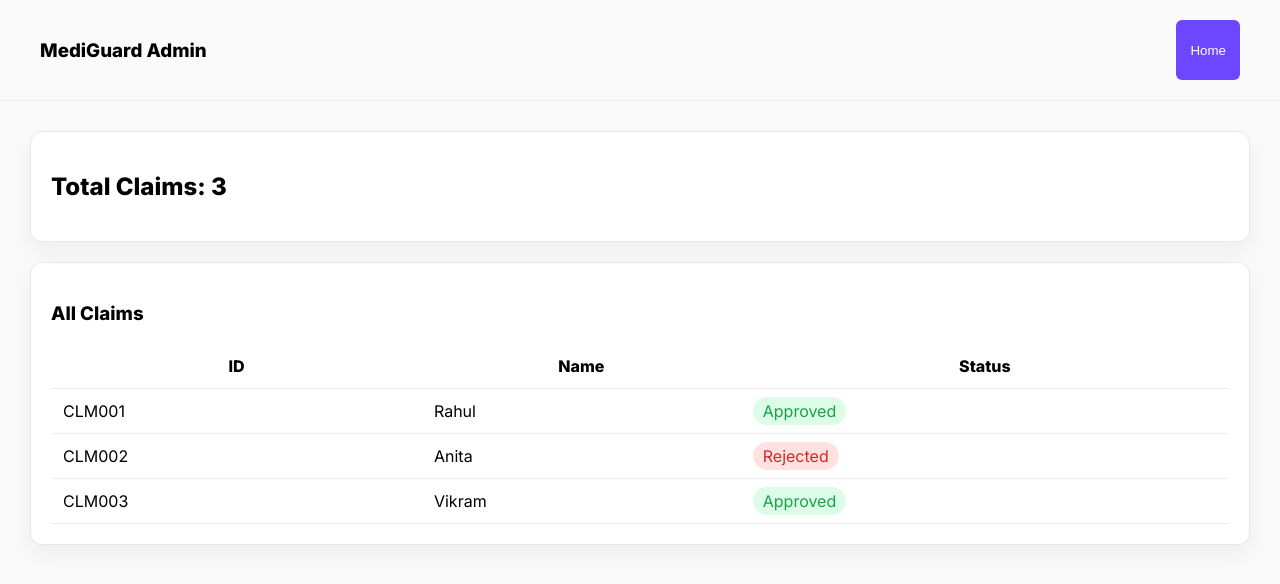
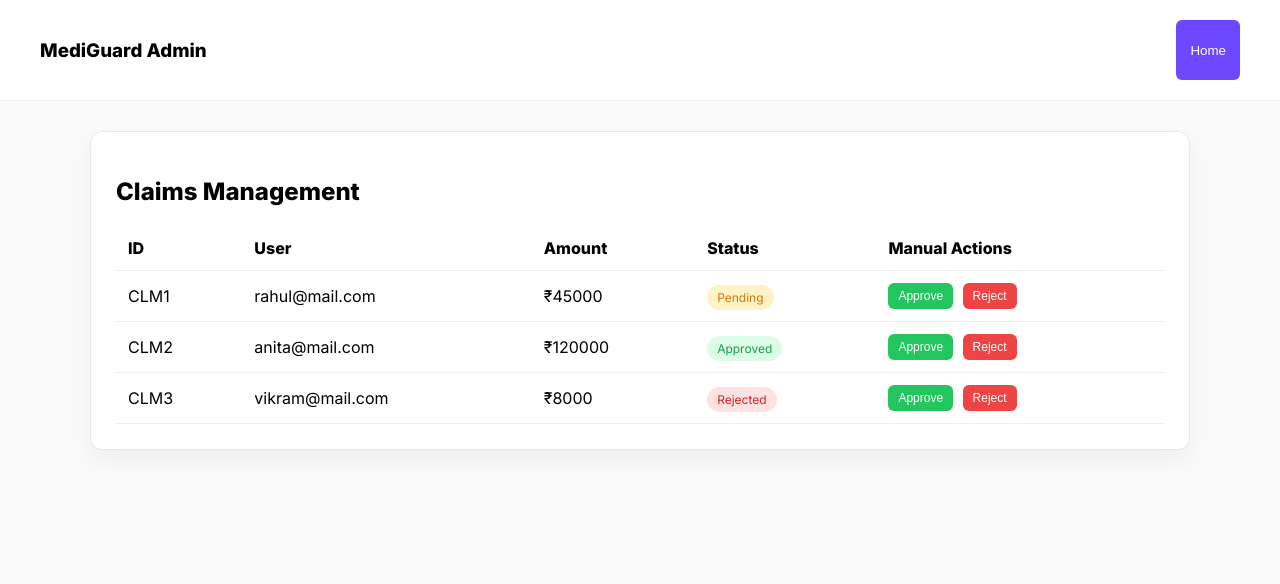
Before and after one commit to Srijan0409/MediGuard-AI, a website: page frontend/dash.html in a window 1280 px wide. Drawn offline with Linux system fonts and the light colour scheme.

Commit message:
Update dash.html

```diff
--- a/frontend/dash.html
+++ b/frontend/dash.html
@@ -14,26 +14,33 @@ body {
   background:#fafafa;
 }
 
+/* HEADER */
 .header {
   padding:20px 40px;
   border-bottom:1px solid #eee;
   display:flex;
   justify-content:space-between;
+  background:#fff;
 }
 
+/* CONTAINER */
 .container {
+  max-width:1100px;
+  margin:auto;
   padding:30px;
 }
 
+/* CARD */
 .card {
   background:#fff;
   border:1px solid #e5e7eb;
   border-radius:12px;
-  padding:20px;
-  margin-bottom:20px;
+  padding:25px;
+  margin-bottom:25px;
   box-shadow:0 10px 25px rgba(0,0,0,0.05);
 }
 
+/* TABLE */
 table {
   width:100%;
   border-collapse:collapse;
@@ -42,22 +49,40 @@ table {
 th, td {
   padding:12px;
   border-bottom:1px solid #eee;
+  text-align:left;
 }
 
+/* STATUS */
 .status {
-  padding:4px 10px;
+  padding:5px 10px;
   border-radius:20px;
+  font-size:12px;
 }
 
 .approved { background:#dcfce7; color:#16a34a; }
 .rejected { background:#fee2e2; color:#dc2626; }
+.pending { background:#fef3c7; color:#d97706; }
 
+/* BUTTONS */
 .btn {
+  padding:6px 10px;
+  border:none;
+  border-radius:6px;
+  cursor:pointer;
+  font-size:12px;
+  margin-right:5px;
+}
+
+.approve { background:#22c55e; color:white; }
+.reject { background:#ef4444; color:white; }
+
+/* TOP BUTTON */
+.top-btn {
+  background:#6c47ff;
+  color:white;
   padding:8px 14px;
   border:none;
   border-radius:6px;
-  background:#6c47ff;
-  color:white;
   cursor:pointer;
 }
 </style>
@@ -67,52 +92,86 @@ th, td {
 
 <div class="header">
   <h3>MediGuard Admin</h3>
-  <button class="btn" onclick="goHome()">Home</button>
+  <button class="top-btn" onclick="goHome()">Home</button>
 </div>
 
 <div class="container">
 
   <div class="card">
-    <h2>Total Claims: 3</h2>
-  </div>
+    <h2>Claims Management</h2>
 
-  <div class="card">
-    <h3>All Claims</h3>
-
-    <table>
+    <table id="table">
       <tr>
         <th>ID</th>
-        <th>Name</th>
+        <th>User</th>
+        <th>Amount</th>
         <th>Status</th>
+        <th>Manual Actions</th>
       </tr>
+    </table>
 
-      <tr>
-        <td>CLM001</td>
-        <td>Rahul</td>
-        <td><span class="status approved">Approved</span></td>
-      </tr>
-
-      <tr>
-        <td>CLM002</td>
-        <td>Anita</td>
-        <td><span class="status rejected">Rejected</span></td>
-      </tr>
-
-      <tr>
-        <td>CLM003</td>
-        <td>Vikram</td>
-        <td><span class="status approved">Approved</span></td>
-      </tr>
-
-    </table>
   </div>
 
 </div>
 
 <script>
+
+/* LOAD CLAIMS */
+let claims = JSON.parse(localStorage.getItem("claims")) || [];
+
+/* FALLBACK DATA */
+if(claims.length === 0){
+  claims = [
+    {email:"rahul@mail.com", amount:45000, status:"Pending"},
+    {email:"anita@mail.com", amount:120000, status:"Approved"},
+    {email:"vikram@mail.com", amount:8000, status:"Rejected"}
+  ];
+}
+
+/* RENDER */
+function render(){
+  let table = document.getElementById("table");
+
+  table.innerHTML = `
+    <tr>
+      <th>ID</th>
+      <th>User</th>
+      <th>Amount</th>
+      <th>Status</th>
+      <th>Manual Actions</th>
+    </tr>
+  `;
+
+  claims.forEach((c, i)=>{
+    table.innerHTML += `
+      <tr>
+        <td>CLM${i+1}</td>
+        <td>${c.email || "User"}</td>
+        <td>₹${c.amount || 0}</td>
+        <td><span class="status ${c.status.toLowerCase()}">${c.status}</span></td>
+        <td>
+          <button class="btn approve" onclick="updateStatus(${i}, 'Approved')">Approve</button>
+          <button class="btn reject" onclick="updateStatus(${i}, 'Rejected')">Reject</button>
+        </td>
+      </tr>
+    `;
+  });
+}
+
+/* UPDATE */
+function updateStatus(index, status){
+  claims[index].status = status;
+  localStorage.setItem("claims", JSON.stringify(claims));
+  render();
+}
+
+/* NAV */
 function goHome(){
-  window.location.href="index.html";
+  window.location.href = "index.html";
 }
+
+render();
+
 </script>
 
 </body>
```
